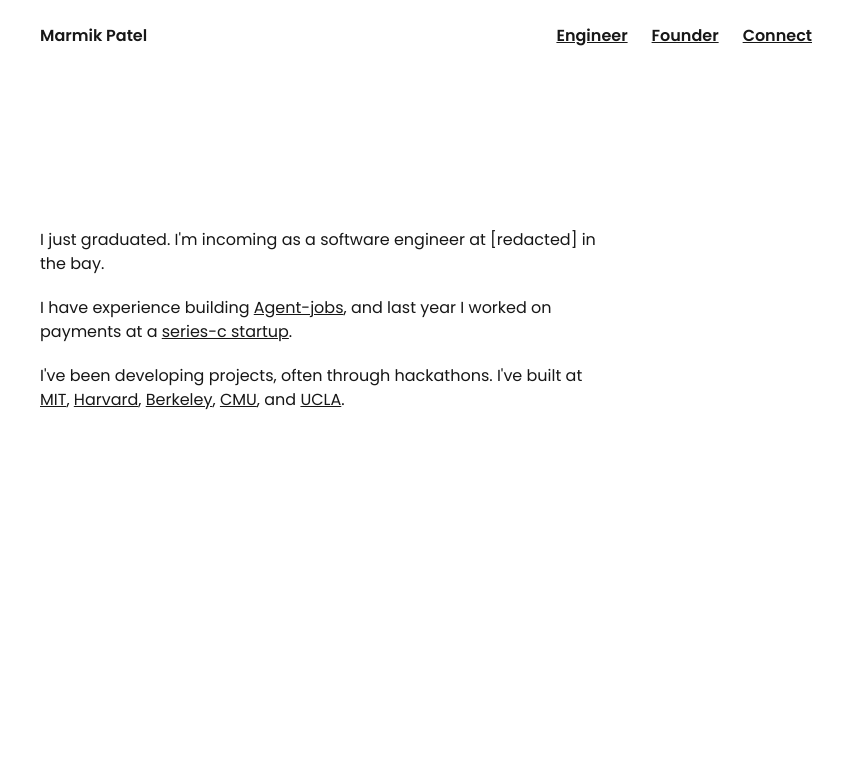
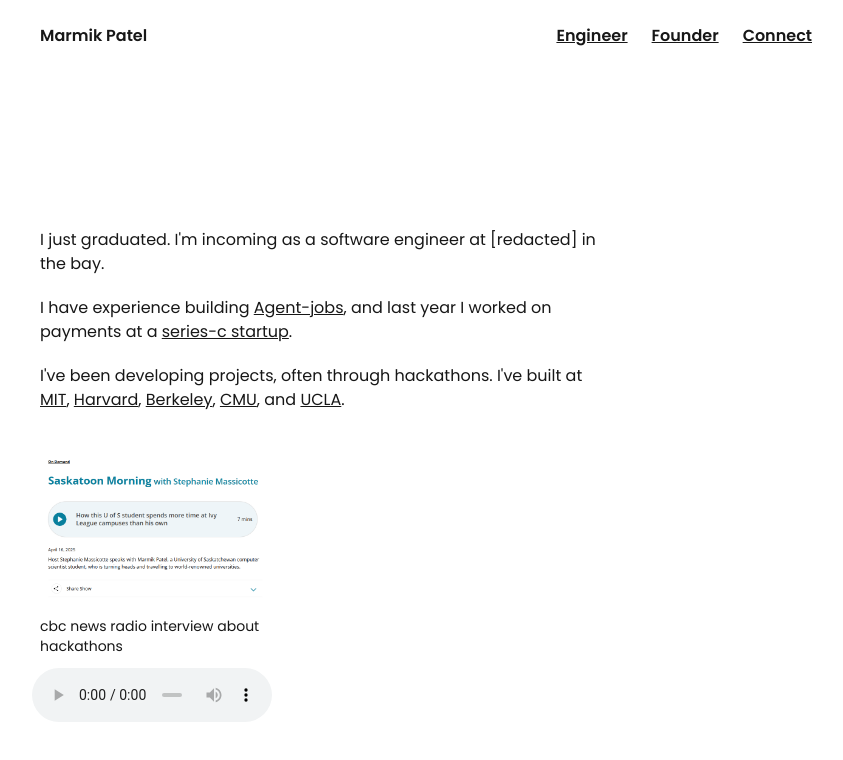
Before and after one commit to marmikpatel19/marmik-patel-website, a Next.js app: page /engineer in a window 1280 px wide. Shown: the top 760 px of the page, without its empty margins (214-1057 px from the left). Built offline with nearby package versions, Linux system fonts and the light colour scheme.

Commit message:
embed cbc radio interview onto engineer page

```diff
--- a/app/engineer/page.tsx
+++ b/app/engineer/page.tsx
@@ -1,6 +1,7 @@
 import { JSX } from "react";
 import Navigation from "../components/navigation";
 import TextBlock from "../components/textblock";
+import Image from "next/image";
 
 export default function Engineer(){
     const lines: (string | JSX.Element)[] = [
@@ -33,6 +34,35 @@ export default function Engineer(){
             <div className="flex flex-col sm:flex-row mt-10 sm:mt-40 sm:items-end">
                 <TextBlock width="max-w-xl" lines={lines} />
             </div>
+            <div className="flex flex-col md:flex-row mt-8 sm:mt-9 md:space-x-8 mb-8 items-start">
+                {[
+                    {
+                        href: "https://www.cbc.ca/listen/live-radio/1-88-saskatoon-morning/clip/16140779-how-u-s-student-spends-ivy-league-campuses",
+                        src: "/images/Marmik_Patel_Hackathon_CBC_News_Radio.png",
+                        alt: "Marmik Patel CBC Saskatoon Radio Hackathon News Interview",
+                        label: "cbc news radio interview about hackathons",
+                    },
+                ].map(({ href, src, alt, label }) => (
+                    <div className="flex flex-col mt-8 md:mt-0" key={href}>
+                        <a href={href} target="_blank" rel="noopener noreferrer">
+                            <Image
+                                src={src}
+                                alt={alt}
+                                width={240}
+                                height={160}
+                                className="rounded-lg w-full h-auto sm:w-[240px] sm:h-[160px] object-cover"
+                            />
+                            <p className="mt-2 text-sm w-full sm:w-[240px]">{label}</p>
+                            <audio
+                                controls
+                                src="/audio/How this U of S student spends more time at Ivy League campuses.mp3"
+                                className="w-full sm:w-[240px] mt-3 -ml-2"
+                            >
+                            </audio>
+                        </a>
+                    </div>
+                ))}
+            </div>
         </div>
     );
 }
--- a/app/founder/page.tsx
+++ b/app/founder/page.tsx
@@ -18,15 +18,12 @@ export default function Founder(){
         </>
     ];
 
-    const sharedImageClasses = "rounded-lg w-full h-auto sm:w-[240px] sm:h-[160px] object-cover";
-
     return (
     <div className="max-w-custom mx-auto px-10 sm:px-16 mb-10 sm:mb-0">
         <Navigation />
         <div className="flex flex-col sm:flex-row mt-10 sm:mt-24 sm:items-end">
             <TextBlock width="max-w-xl" lines={lines} />
         </div>
-
         <div className="flex flex-col md:flex-row mt-8 sm:mt-9 md:space-x-8 mb-8 items-start">
             {[
                 {
@@ -55,7 +52,7 @@ export default function Founder(){
                             alt={alt}
                             width={240}
                             height={160}
-                className={sharedImageClasses}
+                            className="rounded-lg w-full h-auto sm:w-[240px] sm:h-[160px] object-cover"
                         />
                         <p className="mt-2 text-sm">{label}</p>
                     </a>
```
Also changed, not shown: public/images/Marmik_Patel_Hackathon_CBC_News_Radio.png (added), 1 other file (tests, documents, lock files or other folders). Lines whose indentation alone changed are shown as unchanged.
